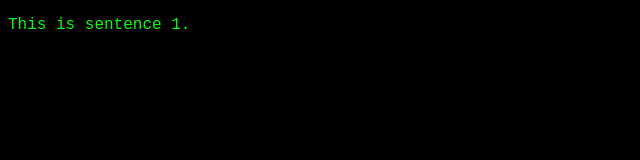
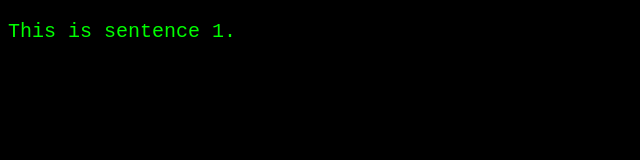
Before and after one commit to anima-luz/anima-luz.github.io, a plain HTML site: page index.html in a window 1280 px wide. Shown: the whole page, without its empty margins (0-640 px from the left). Drawn offline with Linux system fonts and the light colour scheme.

Commit message:
フォントサイズ変更

```diff
--- a/index.html
+++ b/index.html
@@ -1,13 +1,13 @@
 <!DOCTYPE html>
 <html>
 <head>
-    <title>Welcome to Beatshop: BISHOIP</title>
+    <title>Welcome to Beatshop: BISHOP</title>
     <style>
         body {
             background-color: black;
             color: lime;
             font-family: "Lucida Console", Monaco, monospace;
-            font-size: 16px;
+            font-size: 20px;
         }
     </style>
 </head>
```
